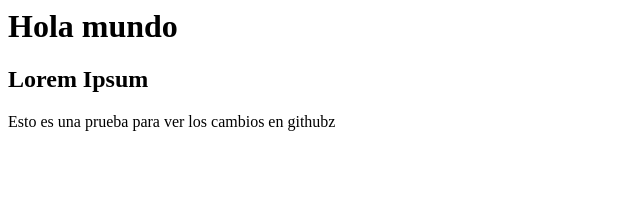
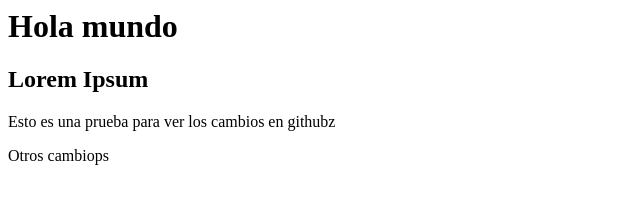
Before and after one commit to SmartAppsSPA/WebSmartApps, a plain HTML site: page index.html in a window 1280 px wide. Shown: the whole page, without its empty margins (0-640 px from the left). Drawn offline with Linux system fonts and the light colour scheme.

Commit message:
update - agrega segundo texto

```diff
--- a/index.html
+++ b/index.html
@@ -6,5 +6,7 @@
 		<h1>Hola mundo</h1>
 		<h2>Lorem Ipsum</h2>
 		<p> Esto es una prueba para ver los cambios en githubz</p>
+		<p> Otros cambiops</p>
+
 	</body>
 </html>
```
